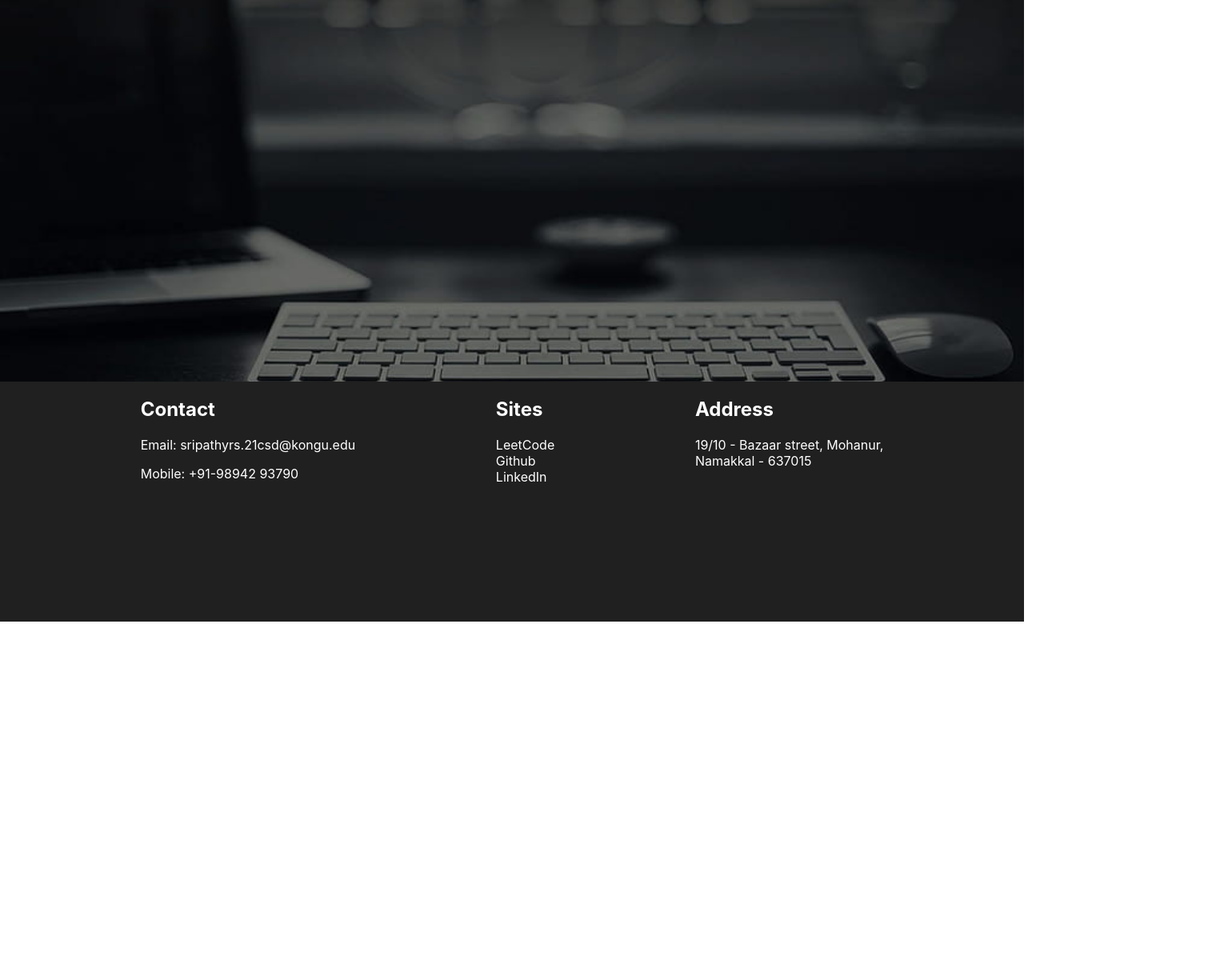
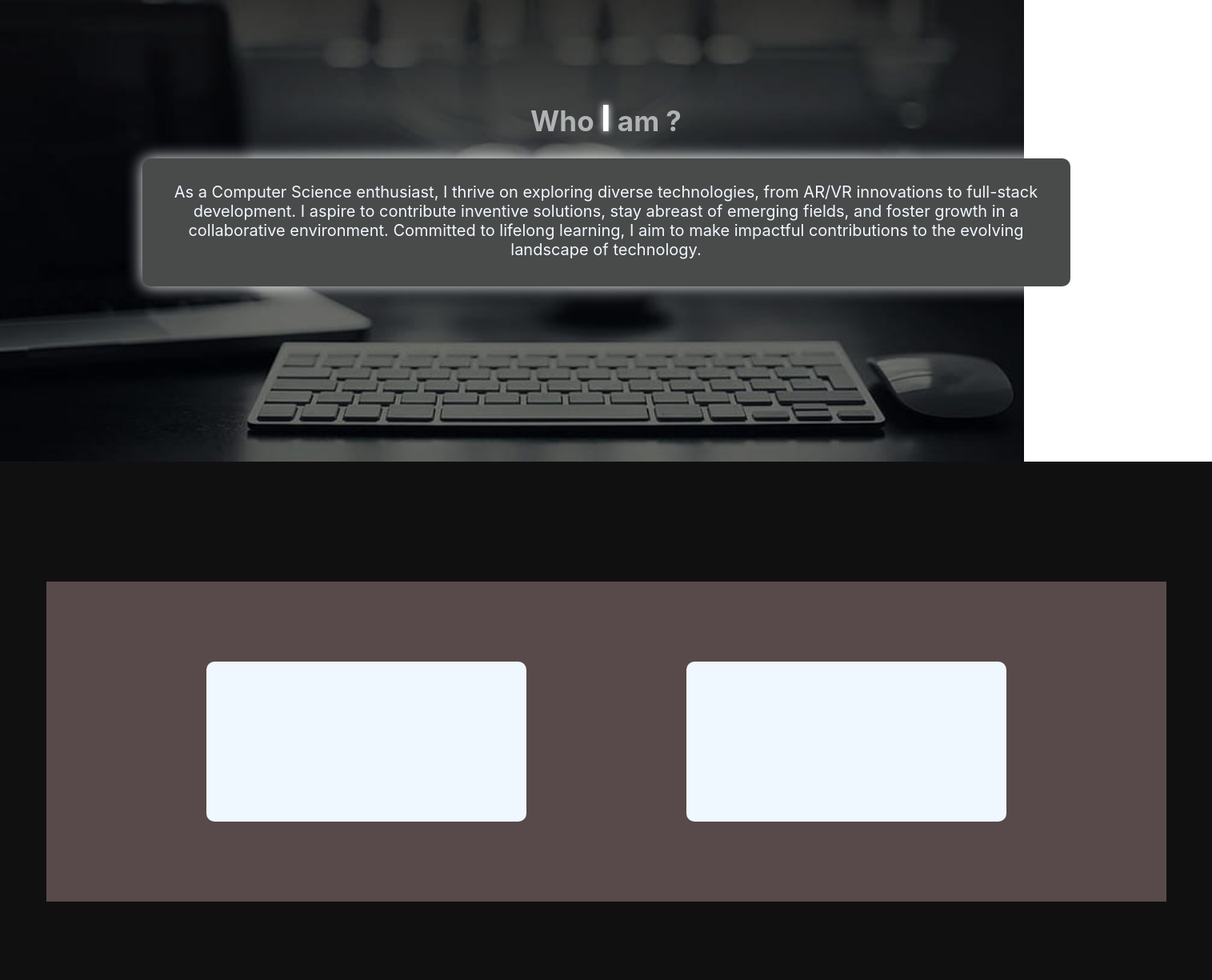
Before and after one commit to sripathy914/MERN-React, a React (Create React App) app: page /About in a window 1280 px wide. Shown: the part 160-1385 px from the top of the page at 80% size, 1515 px wide, since content can reach past the window. Before the commit the page ends 937 px from the top, so only its background shows below. Built offline with nearby package versions, Linux system fonts and the light colour scheme.

Commit message:
committed

```diff
--- a/src/NavBar/About.css
+++ b/src/NavBar/About.css
@@ -1,9 +1,92 @@
-.about
+.image
 {
    color: rgb(0, 0, 0);
    background-image: url('./backimage.jpg');
    background-repeat: no-repeat;
    background-position: center;
    background-size: cover;
-   height: 600px;
+   height: 700px;
 }
+.whoiam
+{
+   color: rgb(176, 179, 180);
+   font-size: 35px;
+}
+.super{
+   display: flex;
+   flex-direction: column;
+   justify-content: center;
+   height: 700px;
+   width: 1515px;
+   align-items: center;
+
+}
+.ispan
+{
+   font-size: 45px;
+   text-shadow: 0px 0px 10px #ffffff;
+}
+.main
+{
+
+   width: 1200px;
+   padding: 0px;
+
+   display: flex;
+   flex-direction: row;
+   justify-content: center;
+   align-items: center;
+   gap:-40px;
+   filter: drop-shadow(0px 0px 10px white);
+}
+
+.innertext{
+   height: 100px;
+   width: 700px;
+   background-color: rgb(73, 74, 74);
+   border-radius: 10px;
+   padding-top: 0px;
+   width: 1100px;
+   color: aliceblue;
+   padding-top: 30px;
+   font-size: 20px;
+   padding: 30px;
+}
+
+.outofimage
+{
+
+}
+
+.super1
+{
+   display: flex;
+   flex-direction: row;
+   justify-content: center;
+   height: 700px;
+   width: 1515px;
+   align-items: center;
+   background-color: rgb(17, 16, 16);
+}
+.main1
+{
+   height: 400px;
+   width: 1400px;
+   background-color: rgb(88, 74, 74);
+   display: flex;
+   flex-direction: row;
+   justify-content: space-evenly;
+   align-items: center;
+}
+.box3{
+   height: 200px;
+   width: 400px;
+   background-color: aliceblue;
+   border-radius: 10px;
+}
+.box4{
+   height: 200px;
+   border-radius: 10px;
+   width: 400px;
+   background-color: aliceblue;
+}
--- a/src/NavBar/About.jsx
+++ b/src/NavBar/About.jsx
@@ -3,11 +3,31 @@ import { useReducer } from "react";
 import { useState } from "react";
 import './About.css'
 
-const ContactUs = () =>{
-    return(
-        <div class="about">
-
+const About = () => {
+    return (
+        <div class="total">
+            <div class="image">
+                <div className="super">
+                    <h1 class="whoiam">Who <span class="ispan" style={{ color: "white" }}>I</span> am ?</h1>
+                    <div className="main">
+                        <div class="innertext">
+                            As a Computer Science enthusiast, I thrive on exploring diverse technologies, from AR/VR
+                            innovations to full-stack development. I aspire to contribute inventive solutions, stay abreast
+                            of emerging fields, and foster growth in a collaborative environment. Committed to lifelong
+                            learning, I aim to make impactful contributions to the evolving landscape of technology.
+                        </div>
+                    </div>
+                </div>
+            </div>
+            <div class="outofimage">
+                <div class="super1">
+                    <div class="main1">
+                        <div class="box3"></div>
+                        <div class="box4"></div>
+                    </div>
+                </div>
+            </div>
         </div>
     )
 }
-export default ContactUs;
+export default About;
--- a/src/NavBar/ContactUs.css
+++ b/src/NavBar/ContactUs.css
@@ -5,7 +5,7 @@
    background-repeat: no-repeat;
    background-position: center;
    background-size: cover;
-   height: 600px;
+   height: 700px;
 }
 
 textarea
--- a/src/NavBar/Footer.css
+++ b/src/NavBar/Footer.css
@@ -1,6 +1,5 @@
 .Footer
 {
-
 
     width: 100%;
     height: 300px;
@@ -28,7 +27,7 @@
 
 }
 
-@media (max-width:525px) {
+@media (max-width:426px) {
     .FooterContent{
         padding-left: 80px;
         padding-right: 120px;
--- a/src/NavBar/Home.css
+++ b/src/NavBar/Home.css
@@ -6,7 +6,7 @@
    background-repeat: no-repeat;
    background-position: center;
    background-size: cover;
-   height: 600px;
+   height: 700px;
 }
 .div1
 {
@@ -16,7 +16,11 @@
     padding-top:300px;
 
 }
-h1
+.para
+{
+    font-size: 20px;
+}
+.sripathy
 {
     font-size: 40px;
 }
@@ -27,11 +31,11 @@ h1
 {
     background-color: black;
     color: white;
-    width: 200px;
-    height: 40px;
-    margin-top: 30px;
+    width: 250px;
+    height: 50px;
+    margin-top: 50px;
     border-radius: 10px;
-    font-size: 15px;
+    font-size: 17px;
     filter: drop-shadow(0px 0px 10px white);
     transition: background-color 0.6s, color 0.6s, box-shadow 0.6s;
 }
@@ -52,12 +56,13 @@ h1
 
     h1
     {
-        font-size: 26px;
+        font-size: 30px;
         padding-left:-10px ;
     }
     .srispan
     {
         display: flex;
+        font-size: 28px;
     }
     .div1
     {
--- a/src/NavBar/Home.jsx
+++ b/src/NavBar/Home.jsx
@@ -7,7 +7,7 @@ const Home = () => {
             <div class="home">
                 <div class="div1">
                     <h1 className="sripathy">Hey there,<span class="srispan"> I am Sripathy R S</span></h1>
-                    <p>A Aspirical enthusiast who Lorem ipsum dolor sit amet consectetur adipisicing
+                    <p class="para">A Aspirical enthusiast who Lorem ipsum dolor sit amet consectetur adipisicing
                         <br />elit. Labore, dolores Lorem ipsum dolor sit amet.</p>
                 </div>
                 <div class="homebuttons">
--- a/src/NavBar/Login.css
+++ b/src/NavBar/Login.css
@@ -19,7 +19,7 @@
    background-repeat: no-repeat;
    background-position: center;
    background-size: cover;
-   height: 600px;
+   height: 700px;
 }
 
 input
--- a/src/NavBar/NavBar.jsx
+++ b/src/NavBar/NavBar.jsx
@@ -7,7 +7,7 @@ const NavBar = () =>{
             <li class="homebutton"><Link to="/" class="navlink">Home</Link></li>
             <li class="homebutton"><Link to="/About" class="navlink">About</Link></li>
             {/* <li><Link to="/Achievements" class="navlink">Achievements</Link></li> */}
-            <li class="homebutton"><Link to="/ContactUs" class="navlink">Contact Us</Link></li>
+            <li class="homebutton"><Link to="/ContactUs" class="navlink">Contact Me</Link></li>
             <li class="homebutton"><Link to="/Login" class="navlink">Login/Signup</Link></li>
             </ol>
 
```
Also changed, not shown: src/App.js (line endings or trailing spaces), src/NavBar/sriimage.jpeg (added).
